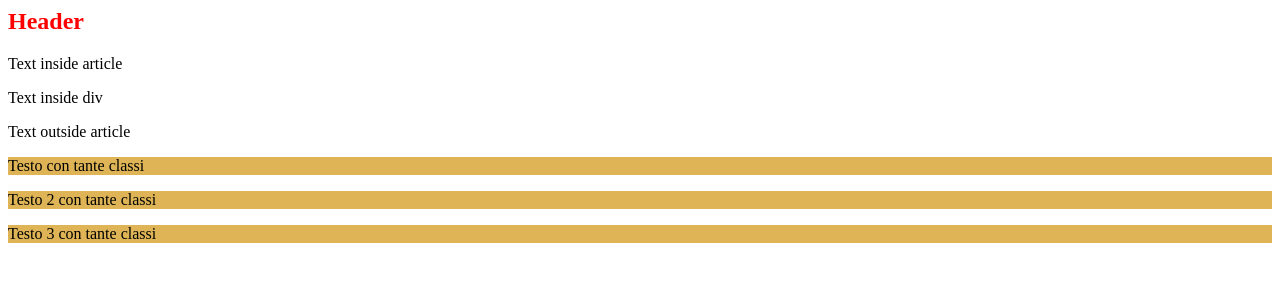
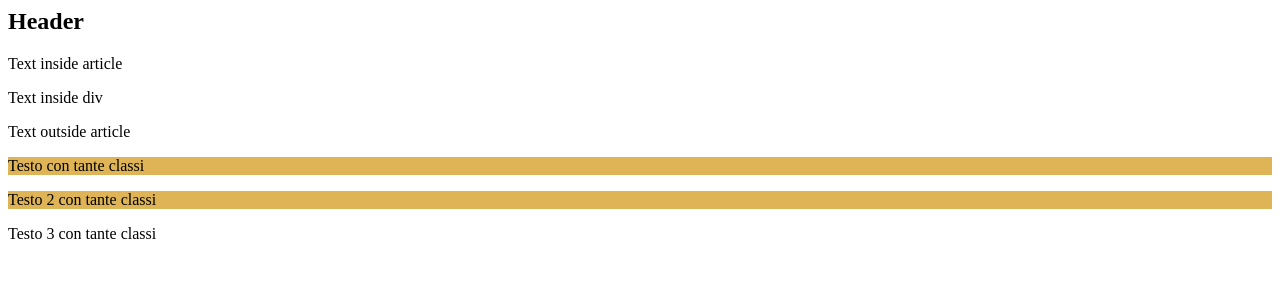
Before and after one commit to stefanoyoyo/Css-selector.selector-meaning, a plain HTML site: page index.html in a window 1280 px wide. Drawn offline with Linux system fonts and the light colour scheme.

Commit message:
2 files modified

```diff
--- a/index.html
+++ b/index.html
@@ -17,7 +17,7 @@
   <div>
     <p class="in-div color-red size-12">Testo con tante classi</p>
     <p class="in-div color-red size-12">Testo 2 con tante classi</p>
-    <p class="in-div color-red size-12">Testo 3 con tante classi</p>
+    <p class="in-div color-red size-15">Testo 3 con tante classi</p>
   </div>
 </body>
 
--- a/styles.css
+++ b/styles.css
@@ -10,9 +10,9 @@
 } */
 
 /* funziona */
-article.article h1.h1 {
+/* article.article h1.h1 {
   color: red;
-}
+} */
 
 /** Funziona */
 .in-div.color-red.size-12 {
```
